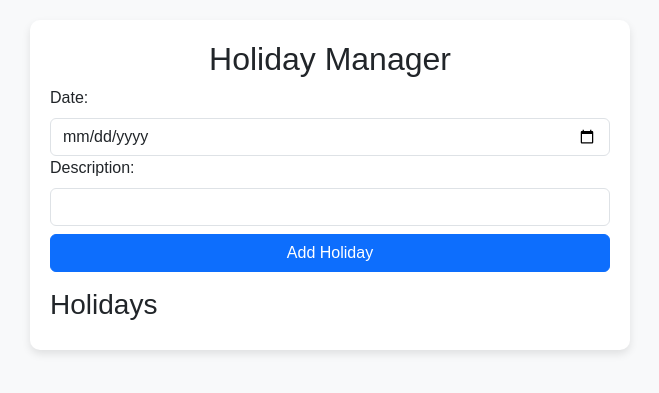
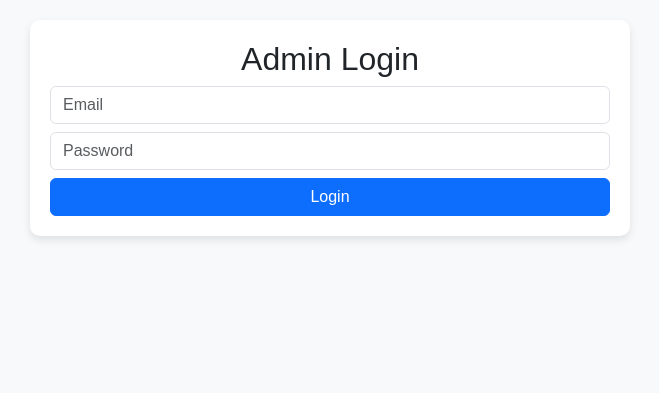
Before and after one commit to Ranjith1823/Smart-bell, a Flask app: page / in a window 1280 px wide. Shown: the top 393 px of the page, without its empty margins (310-969 px from the left). Run offline with Flask 3, Linux system fonts and the light colour scheme; data that the repository does not hold is empty; parts of the project's set-up code (start-up, migrations or seed data) failed here and were passed over; some libraries are stand-ins or nearby versions.

Commit message:
Update index.html

```diff
--- a/templates/index.html
+++ b/templates/index.html
@@ -3,7 +3,10 @@
 <head>
     <meta charset="UTF-8">
     <meta name="viewport" content="width=device-width, initial-scale=1.0">
-    <title>Holiday Manager</title>
+    <title>Holiday Manager - Authenticated</title>
+    <script src="https://www.gstatic.com/firebasejs/9.6.1/firebase-app.js"></script>
+    <script src="https://www.gstatic.com/firebasejs/9.6.1/firebase-auth.js"></script>
+    <script src="https://www.gstatic.com/firebasejs/9.6.1/firebase-database.js"></script>
     <link rel="stylesheet" href="https://cdn.jsdelivr.net/npm/bootstrap@5.3.0/dist/css/bootstrap.min.css">
     <script src="https://code.jquery.com/jquery-3.6.0.min.js"></script>
     <style>
@@ -23,139 +26,127 @@
             max-height: 300px;
             overflow-y: auto;
         }
+        .hidden {
+            display: none;
+        }
     </style>
 </head>
 <body>
 
-<div class="container">
+<!-- Login Section -->
+<div class="container" id="loginSection">
+    <h2 class="text-center">Admin Login</h2>
+    <input type="email" id="email" class="form-control mt-2" placeholder="Email" required>
+    <input type="password" id="password" class="form-control mt-2" placeholder="Password" required>
+    <button class="btn btn-primary mt-2 w-100" onclick="login()">Login</button>
+</div>
+
+<!-- Holiday Manager Section (Hidden Until Login) -->
+<div class="container hidden" id="dashboardSection">
     <h2 class="text-center">Holiday Manager</h2>
+    <button class="btn btn-danger mb-2" onclick="logout()">Logout</button>
 
-    <!-- Add Holiday Section -->
-    <div class="mb-3">
+    <!-- Add Holiday Section (Only for Authenticated Users) -->
+    <div id="adminControls" class="mb-3 hidden">
         <label class="form-label">Date:</label>
         <input type="date" id="holiday_date" class="form-control">
         <label class="form-label">Description:</label>
         <input type="text" id="holiday_description" class="form-control">
-        <button id="addHolidayBtn" class="btn btn-primary mt-2 w-100" onclick="addHoliday()">Add Holiday</button>
+        <button class="btn btn-primary mt-2 w-100" onclick="addHoliday()">Add Holiday</button>
     </div>
 
-    <!-- Holiday List -->
+    <!-- Holiday List (Visible to Everyone) -->
     <h3 class="mt-3">Holidays</h3>
     <ul id="holiday_list" class="list-group holiday-list"></ul>
 </div>
 
-<!-- Bootstrap Toast Notification -->
-<div class="position-fixed bottom-0 end-0 p-3" style="z-index: 5">
-    <div id="toastMessage" class="toast align-items-center text-white bg-success border-0" role="alert">
-        <div class="d-flex">
-            <div class="toast-body" id="toastText"></div>
-            <button type="button" class="btn-close btn-close-white me-2 m-auto" data-bs-dismiss="toast"></button>
-        </div>
-    </div>
-</div>
+<script>
+    // Firebase Configuration
+    const firebaseConfig = {
+        apiKey: "AIzaSyBbWwuGdRwtDrwXHvHDb6SEv0Mb3TI2uSM",
+        authDomain: "smart-bell-7b0c3.firebaseapp.com",
+        databaseURL: "https://smart-bell-7b0c3-default-rtdb.asia-southeast1.firebasedatabase.app",
+        projectId: "smart-bell-7b0c3",
+        storageBucket: "smart-bell-7b0c3.appspot.com",
+        messagingSenderId: "117192677459",
+        appId: "1:117192677459:web:3fa0ce9e5a7383e73ccea6"
+    };
 
-<script>
-    function formatDate(isoDate) {
-        let date = new Date(isoDate);
-        let day = String(date.getDate()).padStart(2, '0');
-        let month = String(date.getMonth() + 1).padStart(2, '0');
-        let year = date.getFullYear();
-        return `${day}/${month}/${year}`;
+    // Initialize Firebase
+    firebase.initializeApp(firebaseConfig);
+    const auth = firebase.auth();
+    const db = firebase.database();
+
+    // 🔹 Check Authentication State
+    auth.onAuthStateChanged(user => {
+        if (user) {
+            $("#loginSection").addClass("hidden");
+            $("#dashboardSection").removeClass("hidden");
+            $("#adminControls").removeClass("hidden");  // Show admin controls
+            fetchHolidays();
+        } else {
+            $("#loginSection").removeClass("hidden");
+            $("#dashboardSection").addClass("hidden");
+            $("#adminControls").addClass("hidden");  // Hide admin controls
+        }
+    });
+
+    // ✅ Login Function
+    function login() {
+        let email = $("#email").val();
+        let password = $("#password").val();
+        auth.signInWithEmailAndPassword(email, password)
+            .then(() => {
+                $("#email, #password").val(""); // Clear fields after login
+            })
+            .catch(error => alert(error.message));
     }
 
-    function sortDates(dates) {
-        return dates.sort((a, b) => new Date(a) - new Date(b));
+    // ✅ Logout Function
+    function logout() {
+        auth.signOut();
     }
 
-    function showToast(message, isSuccess = true) {
-        $("#toastText").text(message);
-        $("#toastMessage").removeClass("bg-success bg-danger").addClass(isSuccess ? "bg-success" : "bg-danger").toast("show");
-    }
-
+    // ✅ Fetch Holidays (Everyone Can See)
     function fetchHolidays() {
-        $.ajax({
-            url: "/get_holidays",
-            type: "GET",
-            success: function(response) {
+        db.ref("holidays").once("value", snapshot => {
             let list = $("#holiday_list");
             list.empty();
-
-                let sortedDates = sortDates(Object.keys(response));
-
-                sortedDates.forEach(date => {
-                    let formattedDate = formatDate(date);
+            snapshot.forEach(child => {
+                let data = child.val();
                 list.append(`
                     <li class="list-group-item d-flex justify-content-between align-items-center">
-                            <span><strong>${formattedDate}</strong>: ${response[date].description}</span>
-                            <button class="btn btn-danger btn-sm" onclick="removeHoliday('${date}')">Remove</button>
+                        <span><strong>${data.date}</strong>: ${data.description}</span>
+                        ${auth.currentUser ? `<button class="btn btn-danger btn-sm" onclick="removeHoliday('${child.key}')">Remove</button>` : ""}
                     </li>
                 `);
             });
-            },
-            error: function(xhr) {
-                showToast(`Error: ${xhr.responseJSON?.message || "Could not fetch holidays."}`, false);
-            }
         });
     }
 
+    // ✅ Add Holiday (Only for Authenticated Users)
     function addHoliday() {
         let date = $("#holiday_date").val();
         let description = $("#holiday_description").val();
-
         if (!date || !description) {
-            showToast("Both fields are required!", false);
+            alert("Both fields are required!");
             return;
         }
-
-        $("#addHolidayBtn").prop("disabled", true).text("Adding...");
-
-        $.ajax({
-            url: "/add_holiday",
-            type: "POST",
-            contentType: "application/json",
-            data: JSON.stringify({ date: date, description: description }),
-            success: function(response) {
-                showToast(response.message);
+        db.ref("holidays").push({ date, description })
+            .then(() => {
                 $("#holiday_date").val("");
                 $("#holiday_description").val("");
                 fetchHolidays();
-            },
-            error: function(xhr) {
-                showToast(`Error: ${xhr.responseJSON?.message || "Could not add holiday."}`, false);
-            },
-            complete: function() {
-                $("#addHolidayBtn").prop("disabled", false).text("Add Holiday");
-            }
             });
     }
 
-    function removeHoliday(date) {
-        if (!confirm(`Are you sure you want to remove this holiday?`)) return;
-
-        $.ajax({
-            url: "/remove_holiday",
-            type: "POST",
-            contentType: "application/json",
-            data: JSON.stringify({ date: date }),
-            success: function(response) {
-                showToast(response.message);
-                fetchHolidays();
-            },
-            error: function(xhr) {
-                showToast(`Error: ${xhr.responseJSON?.message || "Could not remove holiday."}`, false);
+    // ✅ Remove Holiday (Only for Authenticated Users)
+    function removeHoliday(key) {
+        if (confirm("Are you sure you want to remove this holiday?")) {
+            db.ref("holidays/" + key).remove().then(fetchHolidays);
         }
-        });
     }
-
-    $(document).ready(function() {
-        fetchHolidays();
-
-        $("#holiday_date, #holiday_description").keypress(function(event) {
-            if (event.which === 13) addHoliday();
-        });
-    });
 </script>
 
-<script src="https://cdn.jsdelivr.net/npm/bootstrap@5.3.0/dist/js/bootstrap.bundle.min.js"></script>
 </body>
 </html>
```
Lines whose indentation alone changed are shown as unchanged.
